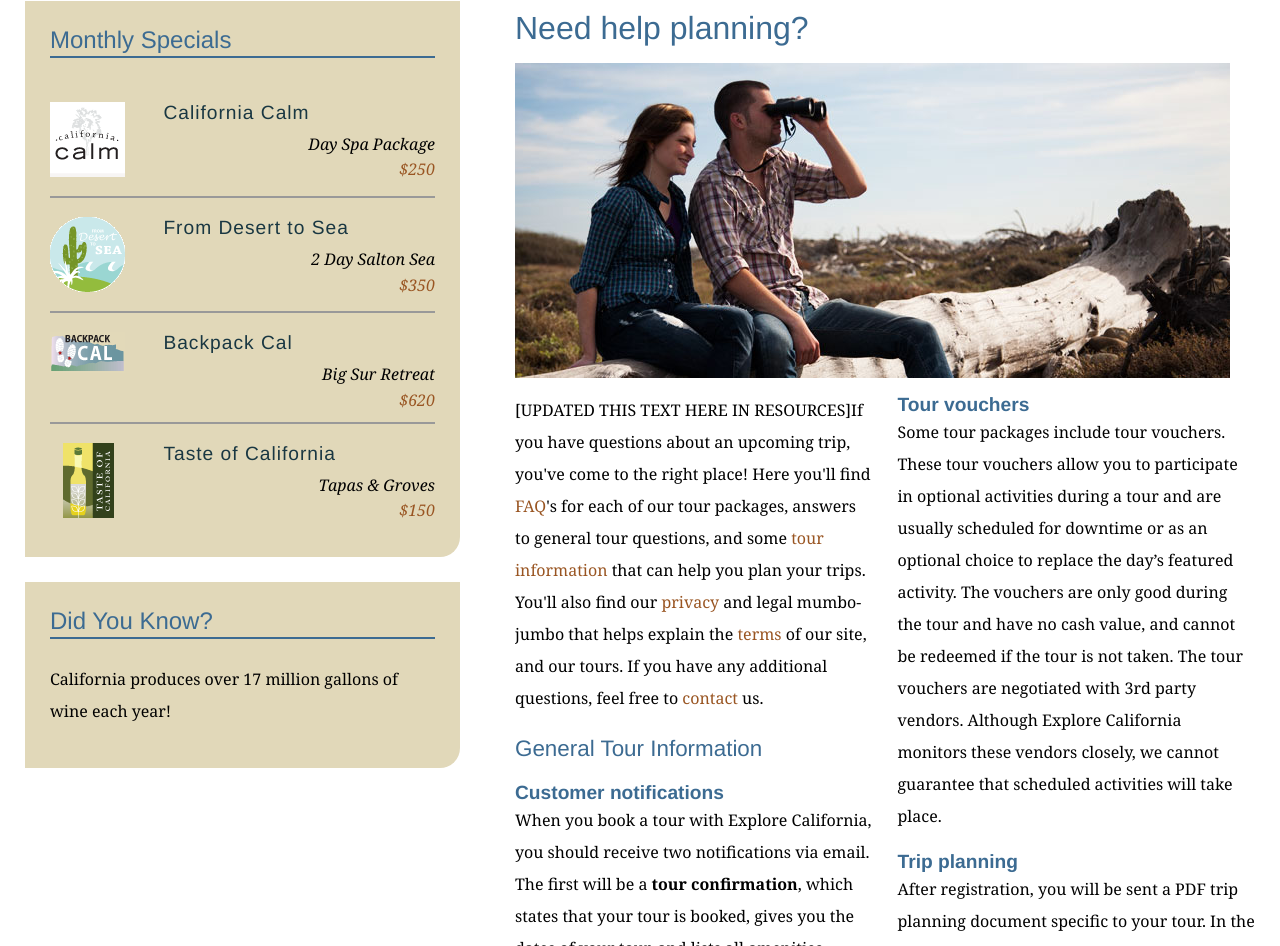
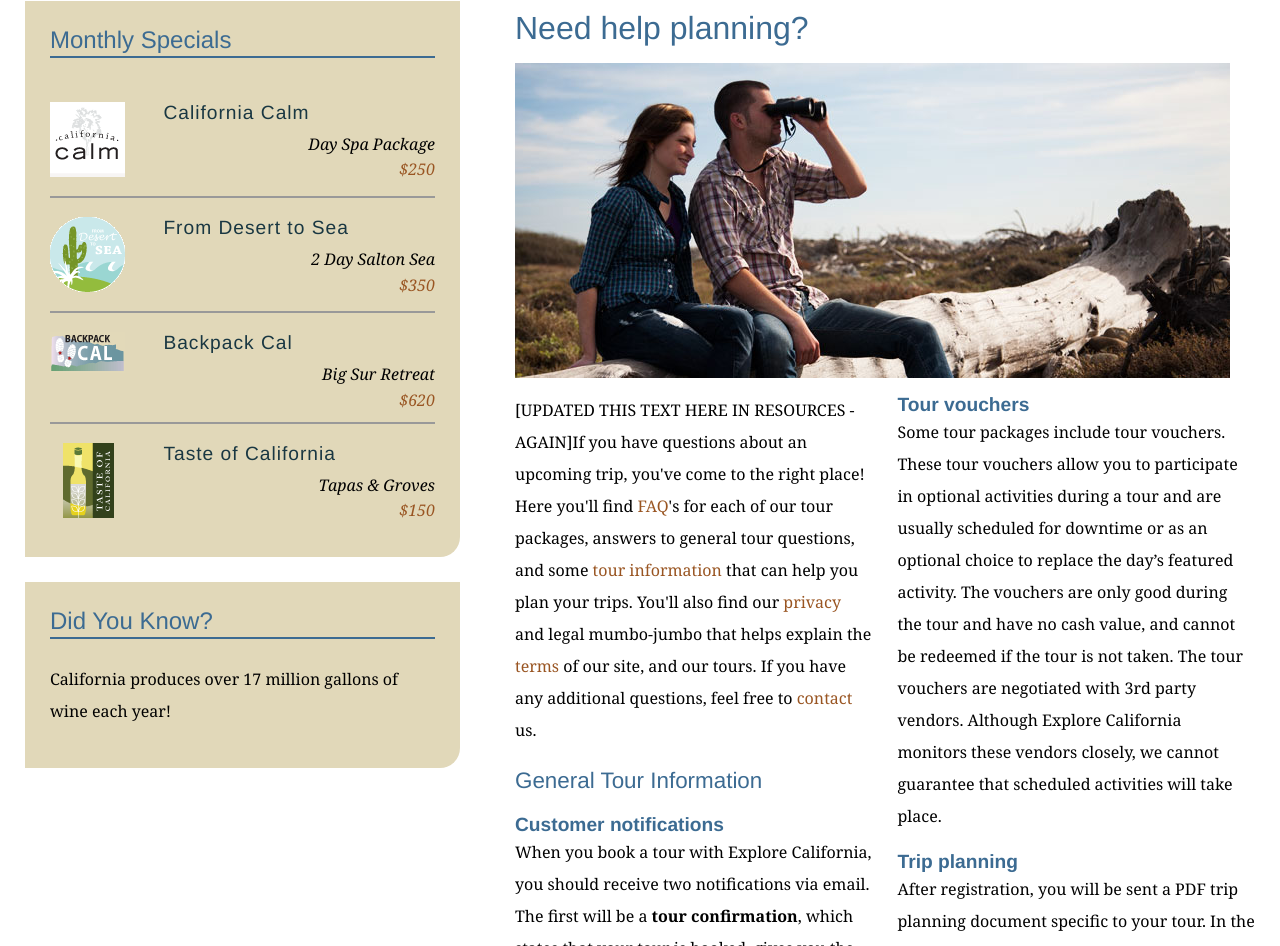
Before and after one commit to simonhough/explore_california, a plain HTML site: page resources.html in a window 1280 px wide. Shown: the part 274-1220 px from the top of the page. Drawn offline with Linux system fonts and the light colour scheme.

Commit message:
Updated resources.html again with text UPDATED THIS TEXT HERE IN RESOURCES - AGAIN

```diff
--- a/resources.html
+++ b/resources.html
@@ -70,7 +70,7 @@
           <h1>Need help planning?</h1>
           <img src="assets/images/looking.jpg" alt="Plan your tour" class="articleImage" />
           <div class="multiCol">
-            <p>[UPDATED THIS TEXT HERE IN RESOURCES]If you have questions about an upcoming trip, you've come to the right place! Here you'll find <a href="resources/faq.html">FAQ</a>'s for each of our tour packages, answers to general tour questions, and some <a href="resources/links.html">tour information</a> that can help you plan your trips. You'll also find our <a href="resources/legal.html">privacy</a> and legal mumbo-jumbo that helps explain the <a href="explorers/join.html">terms</a> of our site, and our tours. If you have any additional questions, feel free to <a href="contact.html">contact</a> us.</p>
+            <p>[UPDATED THIS TEXT HERE IN RESOURCES - AGAIN]If you have questions about an upcoming trip, you've come to the right place! Here you'll find <a href="resources/faq.html">FAQ</a>'s for each of our tour packages, answers to general tour questions, and some <a href="resources/links.html">tour information</a> that can help you plan your trips. You'll also find our <a href="resources/legal.html">privacy</a> and legal mumbo-jumbo that helps explain the <a href="explorers/join.html">terms</a> of our site, and our tours. If you have any additional questions, feel free to <a href="contact.html">contact</a> us.</p>
 
             <h2>General Tour Information</h2>
 
```
